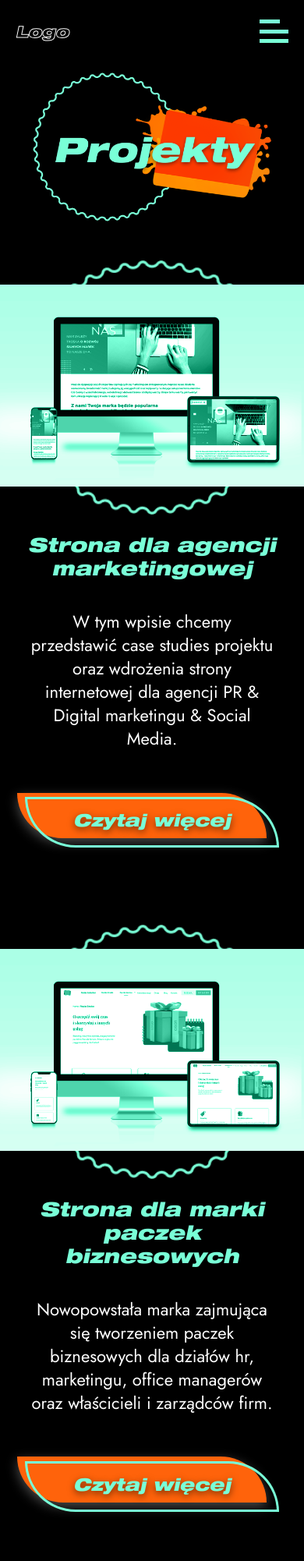
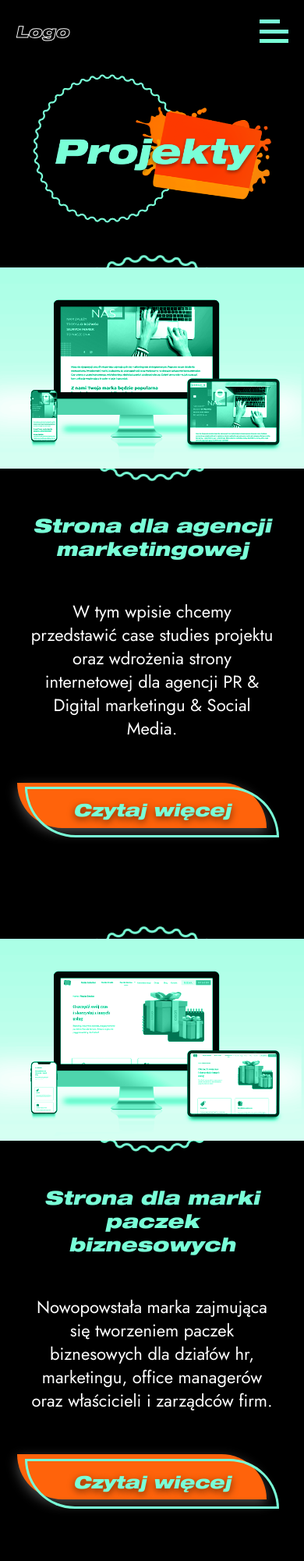
Before and after one commit to fornakter/buisness_card, a Flask app: page /projects/ in a window 390 px wide. Shown: the top 2002 px of the page at 78% size. Run offline with Flask 2, Linux system fonts and the light colour scheme.

Commit message:
projects mobile & desktop

```diff
--- a/static/styles/_projects.scss
+++ b/static/styles/_projects.scss
@@ -3,12 +3,11 @@
     display: flex;
     align-items: center;
     justify-content: center;
-    margin-top: 9rem;
-    margin-bottom: 20%;
+    margin-top: 9.2rem;
+    margin-bottom: 5.35rem;
 
     &__img {
-      max-width: 60rem;
-      width: 80%;
+      max-width: 80%;
     }
   }
   &__container {
@@ -16,12 +15,15 @@
     align-items: center;
     flex-direction: column;
     justify-content: center;
+
+    height: 100%;
     .project {
       display: flex;
-      justify-content: center;
+      justify-content: space-between;
       align-items: center;
       flex-direction: column;
       margin-bottom: 13rem;
+      height: 100%;
       &__img-wraper {
         width: 100%;
         display: flex;
@@ -38,7 +40,6 @@
             left: 0;
             height: 100%;
             width: 100%;
-            // transform: translateX(0);
             opacity: 1;
             background: linear-gradient(
               to bottom,
@@ -46,12 +47,10 @@
               rgb(121, 255, 215) 100%
             );
             transition: all 0.3s ease;
-
             mix-blend-mode: color;
           }
           &:hover {
             &::after {
-              //   transform: translateX(100%);
               opacity: 0;
               transition: all 0.3s ease;
             }
@@ -61,19 +60,20 @@
           max-width: 100%;
         }
         .project__img-gear {
-          width: 90%;
+          width: 80%;
           position: absolute;
-          top: -12%;
+          top: -6%;
           left: 50%;
           transform: translateX(-50%);
           z-index: -1;
         }
       }
       &__title {
-        font-size: 2.5rem;
+        font-size: 2.4rem;
         color: $secondary-color;
         text-align: center;
-        margin-top: 15%;
+        margin-top: 5.6rem;
+        margin-bottom: 5rem;
         line-height: 3rem;
         max-width: 85%;
       }
@@ -83,7 +83,6 @@
         font-family: Jost, sans-serif;
         width: 80%;
         text-align: center;
-        margin-top: 3.8rem;
         line-height: 3rem;
       }
 
@@ -128,7 +127,8 @@
 @media screen and (min-width: 850px) {
   .projects {
     &__header {
-      margin: 15rem;
+      margin-top: 15rem;
+      margin-bottom: 3rem;
     }
     &__container {
       flex-direction: row;
--- a/static/styles/main.css
+++ b/static/styles/main.css
@@ -1165,25 +1165,26 @@
   display: flex;
   align-items: center;
   justify-content: center;
-  margin-top: 9rem;
-  margin-bottom: 20%;
+  margin-top: 9.2rem;
+  margin-bottom: 5.35rem;
 }
 .projects__header__img {
-  max-width: 60rem;
-  width: 80%;
+  max-width: 80%;
 }
 .projects__container {
   display: flex;
   align-items: center;
   flex-direction: column;
   justify-content: center;
+  height: 100%;
 }
 .projects__container .project {
   display: flex;
-  justify-content: center;
+  justify-content: space-between;
   align-items: center;
   flex-direction: column;
   margin-bottom: 13rem;
+  height: 100%;
 }
 .projects__container .project__img-wraper {
   width: 100%;
@@ -1216,18 +1217,19 @@
   max-width: 100%;
 }
 .projects__container .project__img-wraper .project__img-gear {
-  width: 90%;
+  width: 80%;
   position: absolute;
-  top: -12%;
+  top: -6%;
   left: 50%;
   transform: translateX(-50%);
   z-index: -1;
 }
 .projects__container .project__title {
-  font-size: 2.5rem;
+  font-size: 2.4rem;
   color: rgb(121, 255, 215);
   text-align: center;
-  margin-top: 15%;
+  margin-top: 5.6rem;
+  margin-bottom: 5rem;
   line-height: 3rem;
   max-width: 85%;
 }
@@ -1237,7 +1239,6 @@
   font-family: Jost, sans-serif;
   width: 80%;
   text-align: center;
-  margin-top: 3.8rem;
   line-height: 3rem;
 }
 .projects__container .project__button {
@@ -1277,7 +1278,8 @@
 
 @media screen and (min-width: 850px) {
   .projects__header {
-    margin: 15rem;
+    margin-top: 15rem;
+    margin-bottom: 3rem;
   }
   .projects__container {
     flex-direction: row;
--- a/templates/about_us.html
+++ b/templates/about_us.html
@@ -87,7 +87,7 @@
       </div>
     </nav>
     <div class="about-us">
-      <header class="about-us__header header">
+      <header class="about-us__header ">
         <h1 class="about-us__header__title">Kim jesteśmy</h1>
         <img  src="../static/source/images/who_we_are.png"
         srcset="../static/source/images/who_we_are.png 850W,
--- a/templates/contact.html
+++ b/templates/contact.html
@@ -95,7 +95,7 @@
         <span class="bar bar-3"></span>
       </div>
     </nav>
-    <div class="contact__header header">
+    <div class="contact__header">
       <img
         src="../static/source/images/kontakt.png"
         alt="sluchawka telefonu z mietowa zebatka"
--- a/templates/faq.html
+++ b/templates/faq.html
@@ -96,7 +96,7 @@
     </nav>
     <!-- end of navbar ////////////////////////////////////////////////////////////////////////////////////////////////////////////////// -->
     <div class="faq">
-      <header class="faq__header header">
+      <header class="faq__header ">
         <img
           class="faq-header__image"
           src="../static/source/images/faq-header-image.png"
--- a/templates/projects.html
+++ b/templates/projects.html
@@ -97,7 +97,7 @@
     </nav>
     <!--  -->
     <div class="projects">
-      <header class="projects__header header">
+      <header class="projects__header">
         <img
           class="projects__header__img"
           src="../static/source/images/projects-imgs/projects-header.png"
```
Also changed, not shown: 1 other file.
